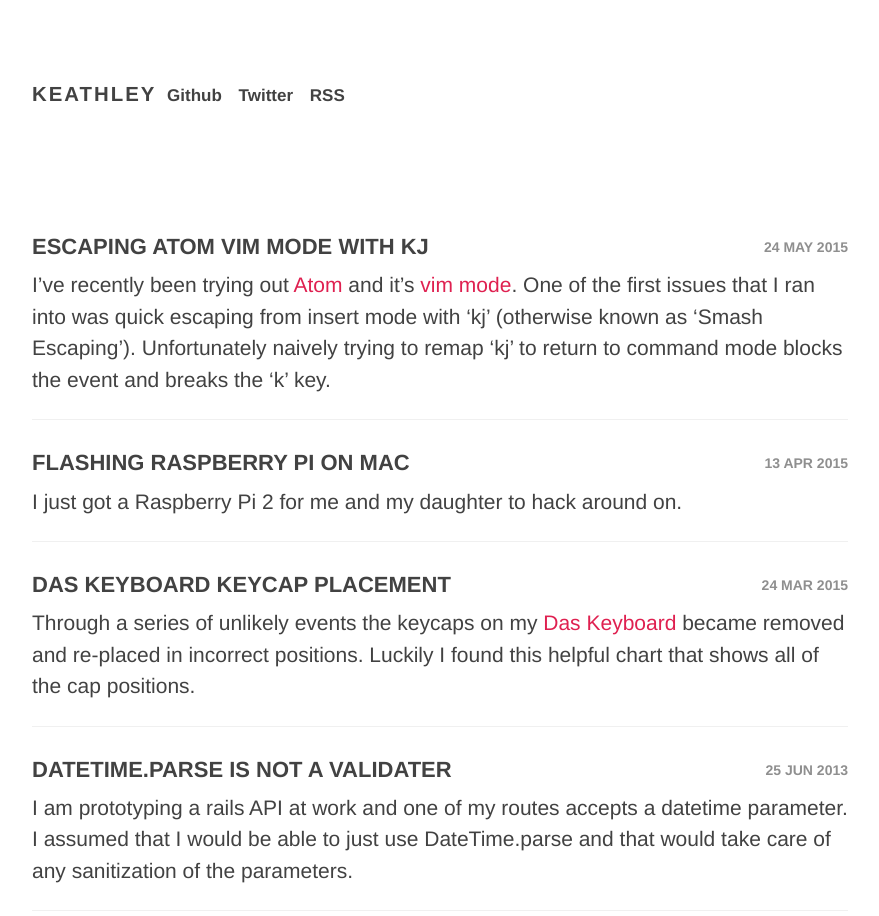
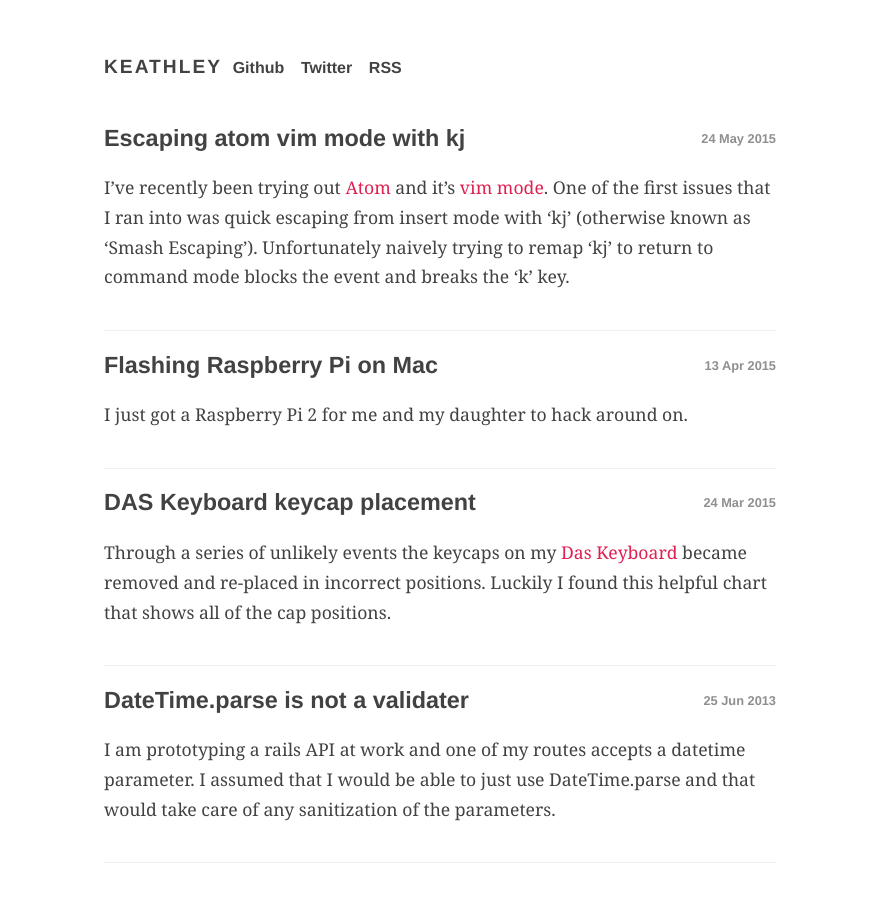
Before and after one commit to wojtekmach/keathley.github.io, a Jekyll site: the page built from index.html, in a window 1280 px wide. Shown: the whole page, without its empty margins (200-1079 px from the left). Built offline with Jekyll 4.4.1, drawn with Linux system fonts in a browser that asks for light colours; nearby versions of some CDN libraries.

Commit message:
Upate styles and typography

```diff
--- a/_layouts/post.html
+++ b/_layouts/post.html
@@ -5,5 +5,5 @@ layout: default
 <div id="post">
   <h1 class="title">{{ page.title }}</h1>
 	{{ content }}
-  <span class="date">Keathley - {{ page.date | date_to_string }}</span>
+  <h4 class="date">Keathley - {{ page.date | date_to_string }}</h4>
 </div>
--- a/css/main.scss
+++ b/css/main.scss
@@ -1,70 +1,66 @@
 ---
 ---
 $base-color: #424242;
-$link-color: #DF2050;
+$link-color: #df2050;
 $break: 48em;
 
 *,
 *:after,
-*:before {
-	box-sizing: border-box;
-}
+*:before { box-sizing: border-box; }
 
 html,
-body {
-  height: 100%;
-}
+body { height: 100%; }
 
 body {
-  font-family: "proxima-nova", "Helvetica", "sans-serif";
-	line-height: 150%;
-	font-size: 17px;
+  padding-right: 1em;
+  padding-left: 1em;
+  font-family: "freight-text-pro", Georgia, "serif";
+  font-size: 18px;
   font-weight: normal;
+  line-height: 165%;
   color: $base-color;
   -webkit-font-smoothing: antialiased;
 
-  background-color: #FFF;
+  background-color: #fff;
 }
 
 .container {
+  width: 100%;
+  max-width: 42rem;
+  min-height: 300px;
   margin: 0 auto;
-  max-width: 50em;
-  min-height: 300px;
-  width: 100%;
+}
 
-	@media screen and (min-width: $break) {
-	  padding-top: 55px;
-	  padding-left: 1em;
-	  padding-right: 1em;
-	}
-}
+* + * { margin-top: 1rem; }
 
 h1,
 h2,
 h3,
-h4 {
-	margin-bottom: 0.5rem;
-	line-height: 110%;
-}
+h4 { font-family: "proxima-nova", "Helvetica", "sans-serif"; }
 
-h1 { font-size: 2em; 		}
-h2 { font-size: 1.7em; 	}
-h3 { font-size: 1.2em; 	}
-h4 { font-size: 1em; 		}
+h1 { font-size: 2rem;   }
+h2 { font-size: 1.7rem;	}
+h3 { font-size: 1.2rem;	}
+h4 { font-size: 1rem;   }
 
 p {
   margin: 0 0 1.25rem;
+  font-size: 1.1rem;
 
-	@media screen and (min-width: $break) {
-	  font-size: 21px;
-		line-height: 150%;
+  + h1,
+	+ h2,
+	+ h3,
+	+ h4 { margin-top: 3rem; }
+
+  > code {
+    padding: 0.2em;
+    color: $link-color;
+    background: #f2f2f2;
+    border: 1px solid #ddd;
+    border-radius: 2px;
   }
 }
 
-p + h1,
-p + h2,
-p + h3,
-p + h4 { margin-top: 2rem; }
 
 a {
   color: $link-color;
@@ -80,35 +76,22 @@ a {
 
 code {
   padding: 1em 2em;
-
-  font-size: 13px;
   font-family: "Menlo",Inconsolata,"Fira Mono","Source Code Pro",monospace;
+  font-size: 0.7rem;
 }
 
-p > code {
-  padding: 0.2em;
-  color: $link-color;
-  background: #f2f2f2;
-  border: 1px solid #DDD;
-  border-radius: 2px;
-}
+
 
 header {
-	@media screen and (min-width: $break) {
-		margin-bottom: 50px;
-	}
-
   .site-header {
     margin: 0;
+    text-transform: uppercase;
     letter-spacing: 2px;
-    text-transform: uppercase;
   }
 
   h3,
 	h4,
-	nav {
-		display: inline-block;
-	}
+	nav { display: inline-block; }
 
   a {
     margin-right: 6px;
@@ -122,79 +105,45 @@ aside {
 
   padding: 0.5em 1.25em;
   margin-bottom: 1em;
+  font-weight: 700;
   color: $color;
-  font-weight: 700;
   box-shadow: inset 0.5em 0 $color;
-}
 
-aside > p {
-	margin-bottom: 0;
+  > p { margin-bottom: 0; }
 }
 
 .posts {
-	padding-top: 40px;
-  padding-left: 0px;
-	margin: 0;
+  padding-left: 0;
+  list-style: none;
 
-  li {
-    padding: 12px 0;
-    list-style-type: none;
-		border-bottom: 1px solid #F0F0F0;
+  .post {
+    padding-bottom: 1em;
+    border-bottom: 1px solid #f0f0f0;
+  }
 
   .post-title {
-			padding-top: 19px;
-			padding-bottom: 10px;
-			margin: 0;
-      font-weight: bold;
-			font-size: 22px;
-		  text-transform: uppercase;
+    margin-bottom: 0;
+    font-size: 1.3em;
 
     a {
       color: $base-color;
       text-decoration: none;
-			}
 
-			a:hover {
-				color: $link-color;
+      &:hover { color: $link-color; }
 		}
 
     .date {
-				padding-left: 5px;
       float: right;
+      margin-top: 0;
+      font-size: 0.8rem;
+      font-weight: 600;
       color: lighten($base-color, 30);
-				font-weight: 600;
-				font-size: 14px;
 
-				@media screen and (max-width: $break) {
-					display: none;
-				}
+      @media screen and (max-width: $break) { display: none; }
     }
   }
 
-		.post-excerpt {
-			margin-top: 0;
-			margin-bottom: 12px;
-
-			p {
-				margin-bottom: 0;
-			}
+  .post-excerpt { margin-top: 0.7rem; }
 }
 
-    .continue {
-      text-align: center;
-      margin-top: 40px;
-
-      a {
-        text-decoration: none;
-      }
-    }
-  }
-}
-
-#post {
-  margin-bottom: 50px;
-
-  .date {
-    color: lighten($base-color, 40);
-  }
-}
+#post > .date { color: lighten($base-color, 40); }
--- a/index.html
+++ b/index.html
@@ -5,7 +5,7 @@ title: Chris Keathley
 
 <ul class="posts">
 {% for post in site.posts %}
-  <li>
+  <li class="post">
     <h1 class="post-title">
       <a href="{{ post.url }}">{{ post.title }}</a>
     	<span class="date">{{ post.date | date_to_string }}</span>
```
Also changed, not shown: 1 other file. Lines whose indentation alone changed are shown as unchanged.
